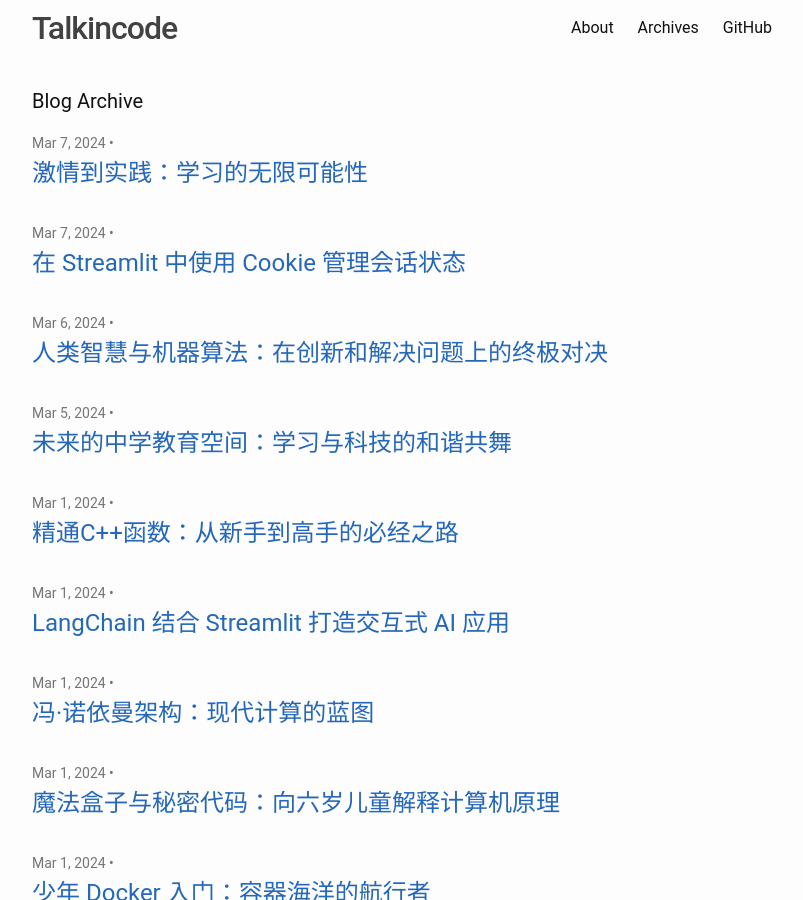
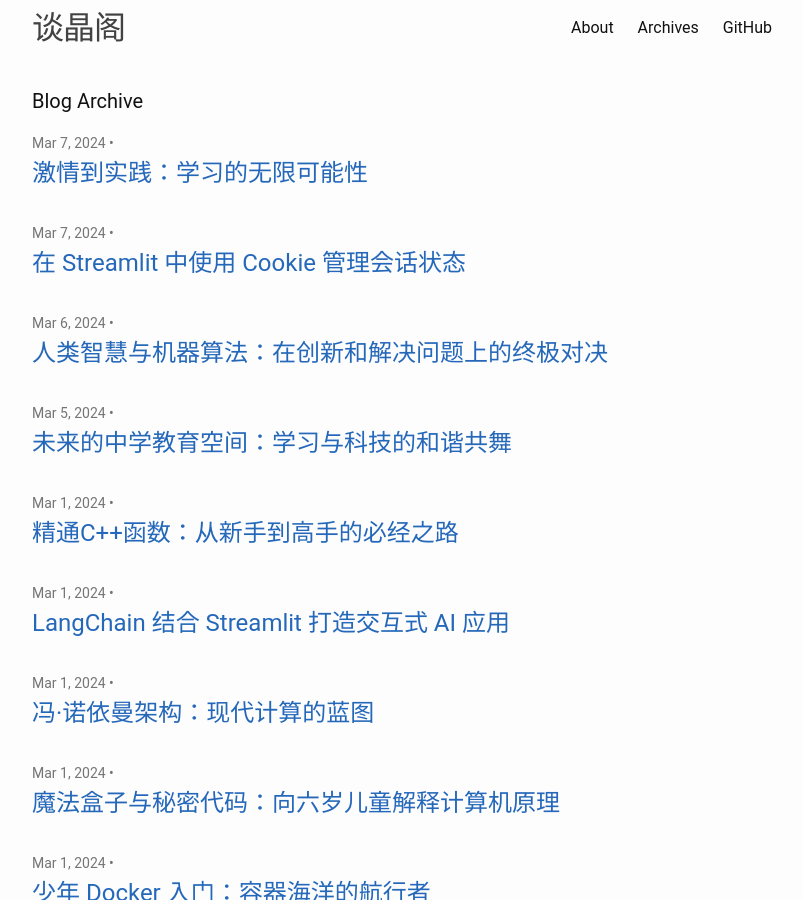
Before and after one commit to talkincode/ToughNotes, a Jekyll site: the page built from archives.md, in a window 1280 px wide and 900 px high. Shown: the whole window, without its empty margins (238-1041 px from the left). Built offline with Jekyll 4.4.1, drawn with Linux system fonts in a browser that asks for light colours.

Commit message:
更新网站标题和描述

```diff
--- a/_config.yml
+++ b/_config.yml
@@ -18,10 +18,10 @@
 # You can create any custom variable you would like, and they will be accessible
 # in the templates via {{ site.myvariable }}.
 
-title: Talkincode
+title: 谈晶阁
 email: jamiesun.net@gmail.com
 description: >- # this means to ignore newlines until "baseurl:"
-  Talkincode 是一个技术博客；关于编程，梦想、科技和未来的故事集。我们渴望知识，对未知充满好奇。
+  谈晶阁是一个技术博客；关于编程，梦想、科技和未来的故事集。我们渴望知识，对未知充满好奇。
 baseurl: "" # the subpath of your site, e.g. /blog
 url: "https://blog.talkincode.net" # the base hostname & protocol for your site, e.g. http://example.com
 # twitter_username: jekyllrb
```
Also changed, not shown: about.md (+2 -2 lines).
